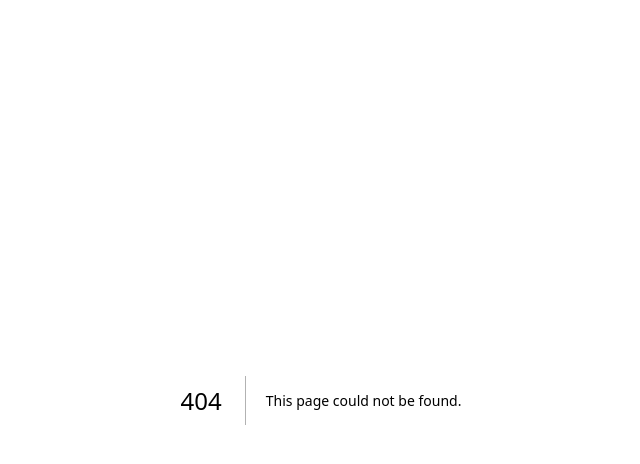
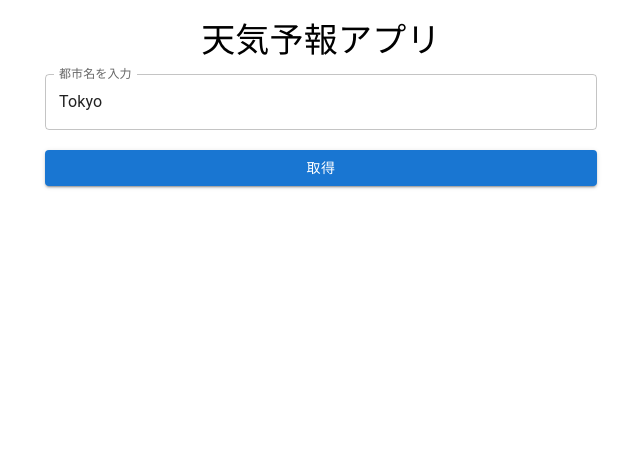
Before and after one commit to kojiman-git/my-next-app, a Next.js app: page /020_Weather_Forecast_axios_Material_UI in a window 1280 px wide. Before the commit this address had no page. Shown: the top 464 px of the page, without its empty margins (319-959 px from the left). Built offline with nearby package versions, Linux system fonts and the light colour scheme.

Commit message:
天気予報アプリにMaterial UIを導入したバージョンを実装

```diff
--- /dev/null
+++ b/src/app/020_Weather_Forecast_axios_Material_UI/page.js
@@ -0,0 +1,88 @@
+"use client";
+import { useState } from 'react';
+import axios from 'axios';
+import { Container, TextField, Button, Typography, Card, CardContent, CircularProgress } from '@mui/material';
+import { WbSunny, Cloud, Umbrella,Thunderstorm, AcUnit, ErrorOutline } from '@mui/icons-material';
+
+const weatherIcons = {
+  "clear sky": <WbSunny />,
+  "few clouds": <Cloud />,
+  "scattered clouds": <Cloud />,
+  "broken clouds": <Cloud />,
+  "shower rain": <Umbrella />,
+  "rain": <Umbrella />,
+  "thunderstorm":<Thunderstorm />,
+  "snow": <AcUnit />,
+  // 他の必要な天気の説明を追加
+};
+
+const Home = () => {
+  const [weather, setWeather] = useState(null);
+  const [forecast, setForecast] = useState(null);
+  const [city, setCity] = useState('Tokyo');
+  const [loading, setLoading] = useState(false);
+  const [error, setError] = useState(null);
+
+  const fetchWeatherData = async () => {
+    setLoading(true);
+    setError(null);
+    try {
+      // 現在の天気情報を取得
+      const response = await axios.get(`https://api.openweathermap.org/data/2.5/weather?q=${city}&appid=${process.env.NEXT_PUBLIC_WEATHER_API_KEY}&units=metric`);
+      setWeather(response.data);
+
+      // 明日の天気予報を取得
+      const forecastResponse = await axios.get(`https://api.openweathermap.org/data/2.5/forecast?q=${city}&appid=${process.env.NEXT_PUBLIC_WEATHER_API_KEY}&units=metric`);
+      setForecast(forecastResponse.data.list[8]); // 明日の天気を取得（3時間ごとのデータのため、適切なインデックスを指定）
+    } catch (err) {
+      setError('天気情報を取得できませんでした。');
+    } finally {
+      setLoading(false);
+    }
+  };
+
+  return (
+    <Container maxWidth="sm" style={{ marginTop: '20px' }}>
+      <Typography variant="h4" align="center" gutterBottom>
+        天気予報アプリ
+      </Typography>
+      <TextField
+        fullWidth
+        variant="outlined"
+        label="都市名を入力"
+        value={city}
+        onChange={(e) => setCity(e.target.value)}
+        style={{ marginBottom: '20px' }}
+      />
+      <Button variant="contained" color="primary" onClick={fetchWeatherData} fullWidth>
+        取得
+      </Button>
+
+      {loading && <CircularProgress style={{ display: 'block', margin: '20px auto' }} />}
+      {error && <Typography color="error" align="center">{error}</Typography>}
+
+      {weather && (
+        <Card variant="outlined" style={{ marginTop: '20px' }}>
+          <CardContent>
+            <Typography variant="h5">{weather.name} {weatherIcons[weather.weather[0].description] || <ErrorOutline />}</Typography>
+            <Typography>温度: {weather.main.temp}°C</Typography>
+            <Typography>湿度: {weather.main.humidity}%</Typography>
+            <Typography>天気: {weather.weather[0].description}</Typography>
+          </CardContent>
+        </Card>
+      )}
+      {forecast && (
+        <Card variant="outlined" style={{ marginTop: '20px' }}>
+          <CardContent>
+            <Typography variant="h5">明日の天気予報 {weatherIcons[forecast.weather[0].description] || <ErrorOutline />}</Typography>
+            <Typography>温度: {forecast.main.temp}°C</Typography>
+            <Typography>湿度: {forecast.main.humidity}%</Typography>
+            <Typography>天気: {forecast.weather[0].description}</Typography>
+          </CardContent>
+        </Card>
+      )}
+    </Container>
+  );
+};
+
+export default Home;
--- a/src/data/nav.js
+++ b/src/data/nav.js
@@ -2,4 +2,5 @@ export const navList = [
   "010_TodoList_useState",
   "010_TodoList_useState_Material_UI",
   "020_Weather_Forecast_axios",
+  "020_Weather_Forecast_axios_Material_UI",
 ];
```
